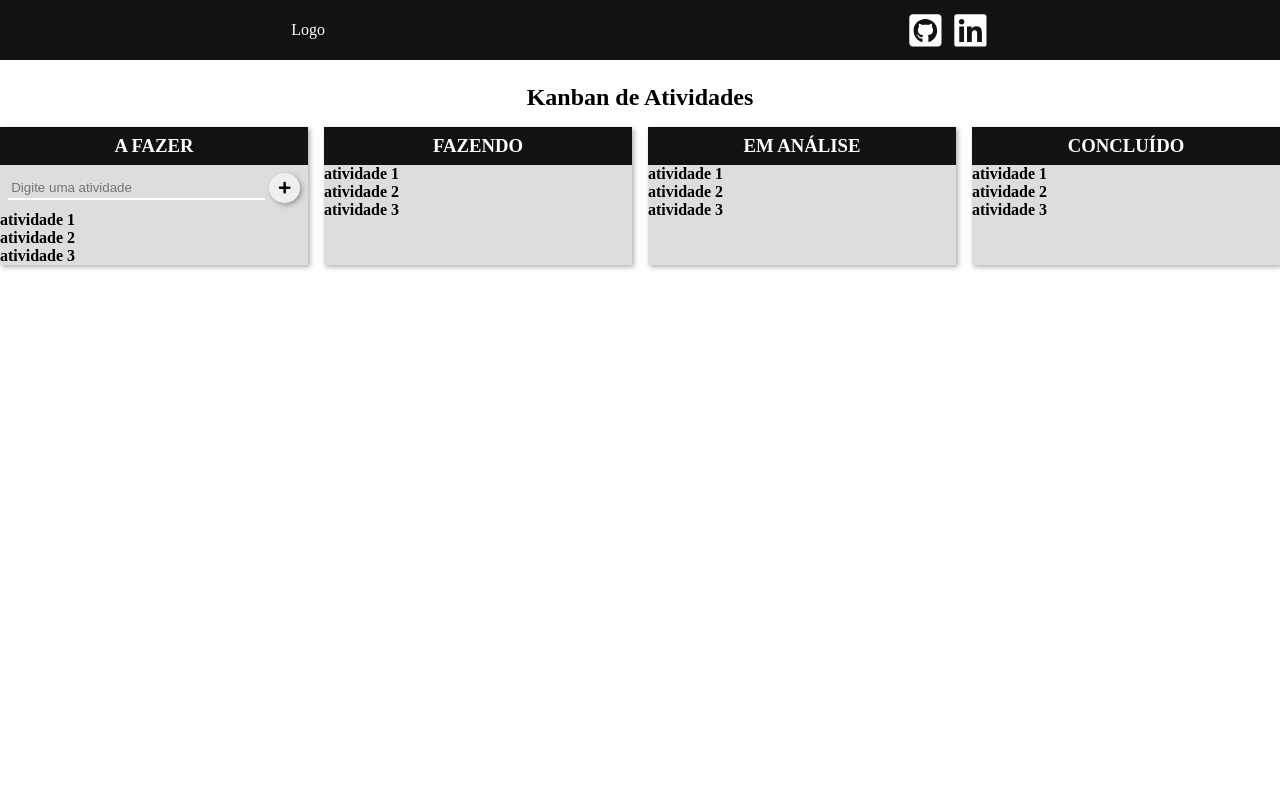
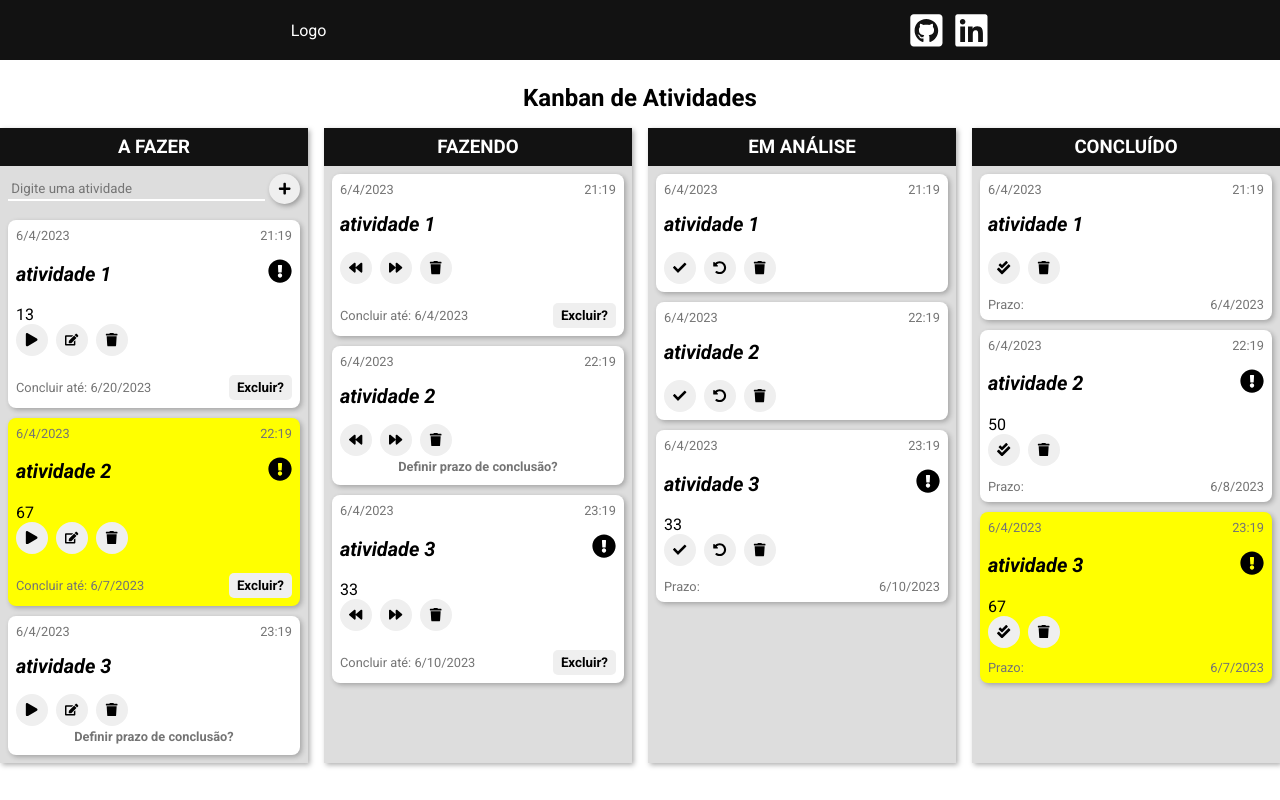
Before and after one commit to dev-ribeirojr/kanban, a React (Create React App) app: page / in a window 1280 px wide. Built offline with nearby package versions, Linux system fonts and the light colour scheme; the HTML template or start-up script is replaced by a standard one.

Commit message:
componentes cards

```diff
--- a/src/components/cards/cards.css
+++ b/src/components/cards/cards.css
@@ -0,0 +1,110 @@
+.area {
+    /* area que contem os cards*/
+    display: flex;
+    flex-direction: column;
+    gap: 10px;
+    padding: 0.5rem;
+}
+
+.content-card {
+    background-color: #FFF;
+    padding: 0.5rem;
+    border-radius: 0.5rem;
+    box-shadow: 2px 2px 5px #12121246;
+}
+
+.info-criacao,
+.prazo-info {
+    display: flex;
+    align-items: center;
+    justify-content: space-between;
+
+    font-size: 0.8rem;
+    color: #747474;
+}
+
+.area-titulo {
+    display: flex;
+    align-items: center;
+    justify-content: space-between;
+
+    margin: 1rem 0;
+    font-size: 1.5rem;
+}
+
+.area-titulo h1 {
+    font-style: italic;
+}
+
+.area-titulo abbr {
+    cursor: pointer;
+}
+
+.area-botao {
+    display: flex;
+    align-items: center;
+    gap: 0.5rem;
+}
+
+.area-botao button {
+    outline: none;
+    border: none;
+
+    height: 2rem;
+    width: 2rem;
+
+    display: flex;
+    align-items: center;
+    justify-content: center;
+
+    border-radius: 50px;
+    cursor: pointer;
+
+    transition: all 0.5s;
+}
+
+.area-botao button:hover,
+.prazo-info button:hover {
+    color: #FFF;
+    background-color: #121212;
+}
+
+.area-prazo {
+    display: flex;
+    flex-direction: column;
+    justify-content: center;
+}
+
+.definir-prazo {
+    outline: none;
+    border: none;
+    background-color: transparent;
+    font-size: 0.8rem;
+    font-weight: bold;
+    color: #747474;
+
+    padding: 0.2rem;
+    cursor: pointer;
+    transition: all 0.5s;
+}
+
+.definir-prazo:hover {
+    color: #121212;
+    text-decoration: underline;
+}
+
+.prazo-info {
+    margin-top: 0.8rem;
+}
+
+.prazo-info button {
+    border: none;
+    outline: none;
+
+    padding: 0.3rem 0.5rem;
+    font-weight: bold;
+    border-radius: 5px;
+    cursor: pointer;
+
+    transition: all 0.5s;
+}
--- a/src/components/cards/index.js
+++ b/src/components/cards/index.js
@@ -1,13 +1,170 @@
 import './cards.css';
 import { useState } from 'react';
+import { FaPlay, FaEdit, FaTrash, FaBackward, FaForward, FaUndoAlt, FaCheck, FaCheckDouble, FaExclamationCircle } from 'react-icons/fa';
 
-function Cards({ dados }) {
-    const [atividades, setAtividades] = useState(dados)
+function Cards({ dados, titulo }) {
+    const [atividades, setAtividades] = useState(dados);
+
+    function converterData(props) {
+        if (props != null) {
+            const data = new Date(props)
+            return (
+                data.toLocaleDateString('pr-br', {
+                    timeZone: 'UTC'
+                })
+            );
+        }
+    }
+    function validarPrazo(props) {
+        if (props != null) {
+            const data = props.replaceAll('-', '');
+
+            if (Number(data) > Number(dataAtual())) {
+                return (
+                    true
+                )
+            }
+            return (
+                false
+            )
+        }
+
+    }
+    function dataAtual() {
+        const data = new Date();
+        return (
+            `${data.getFullYear()}${data.getMonth() + 1 > 9 ?
+                `${data.getMouth() + 1}` :
+                `0${data.getMonth() + 1}`
+            }${data.getDate() > 9 ?
+                `${data.getDate()}` :
+                `0${data.getDate()}`}`
+        )
+    }
+
+    function porcentagem(card) {
+
+        if (card.prazoDias > 0 && card.prazoConclusao != null) {
+
+            const dataPrazo = card.prazoDias;
+            const prazoatual = Number(dataAtual()) - Number(card.dataCriacao.replaceAll('-', ''))
+            console.log(prazoatual)
+            const result = (prazoatual * 100) / dataPrazo
+
+            console.log(result)
+            return result.toFixed()
+        }
+
+    }
 
     return (
-        <section>
+        <section className='area'>
             {atividades.map((card) => (
-                <h1>{card.atividade}</h1>
+                <article
+                    key={card.id}
+                    className='content-card'
+                    style={{
+                        backgroundColor: porcentagem(card) > 60 ?
+                            porcentagem(card) > 75 ?
+                                'orange' : "yellow" :
+                            null
+
+                    }}
+                >
+                    <div className='info-criacao'>
+                        <p>{converterData(card.dataCriacao)}</p>
+                        <p>{card.horaCriacao}</p>
+                    </div>
+                    <div className='area-titulo'>
+                        <h1>{card.atividade}</h1>
+
+                        {validarPrazo(card.prazoConclusao) &&
+                            <abbr title='Atividade Vencida!'>
+                                <FaExclamationCircle />
+                            </abbr>
+                        }
+                    </div>
+                    {porcentagem(card)}
+
+                    {titulo === 'A FAZER' &&
+                        <div className='area-botao'>
+                            <button>
+                                <FaPlay />
+                            </button>
+                            <button>
+                                <FaEdit />
+                            </button>
+                            <button>
+                                <FaTrash />
+                            </button>
+                        </div>
+                    }
+                    {titulo === 'FAZENDO' &&
+                        <div className='area-botao'>
+                            <button>
+                                <FaBackward />
+                            </button>
+                            <button>
+                                <FaForward />
+                            </button>
+                            <button>
+                                <FaTrash />
+                            </button>
+                        </div>
+                    }
+                    {titulo === 'EM ANÁLISE' &&
+                        <div className='area-botao'>
+                            <button>
+                                <FaCheck />
+                            </button>
+                            <button>
+                                <FaUndoAlt />
+                            </button>
+                            <button>
+                                <FaTrash />
+                            </button>
+                        </div>
+                    }
+                    {titulo === 'CONCLUÍDO' &&
+                        <div className='area-botao'>
+                            <button>
+                                <FaCheckDouble />
+                            </button>
+                            <button>
+                                <FaTrash />
+                            </button>
+                        </div>
+                    }
+                    {titulo === 'A FAZER' || titulo === 'FAZENDO' ?
+                        <div className='area-prazo'>
+                            <button className='definir-prazo'>
+                                {card.prazoConclusao === null &&
+                                    "Definir prazo de conclusão?"
+                                }
+                            </button>
+                            {card.prazoConclusao != null &&
+                                <div className='prazo-info'>
+                                    <p>Concluir até: {converterData(card.prazoConclusao)}</p>
+                                    <button>
+                                        Excluir?
+                                    </button>
+                                </div>
+                            }
+                        </div>
+                        : null
+                    }
+                    {titulo === 'EM ANÁLISE' || titulo === 'CONCLUÍDO' ?
+                        <div className='area-prazo'>
+                            {card.prazoConclusao != null &&
+                                <div className='prazo-info'>
+                                    <p>Prazo:</p>
+                                    <p>{converterData(card.prazoConclusao)}</p>
+                                </div>
+                            }
+                        </div>
+                        : null
+                    }
+                </article>
             ))}
         </section>
     )
--- a/src/components/quadros/index.js
+++ b/src/components/quadros/index.js
@@ -28,7 +28,7 @@ function Quadros({ dados }) {
                             </button>
                         </form>
                     }
-                    <Cards dados={item.atividades} />
+                    <Cards dados={item.atividades} titulo={item.titulo} />
                 </section>
             ))}
         </div>
--- a/src/index.css
+++ b/src/index.css
@@ -1,7 +1,10 @@
+@import url('https://fonts.googleapis.com/css2?family=Roboto:ital,wght@0,400;0,500;0,700;1,400;1,500;1,700&display=swap');
+
 * {
     margin: 0;
     padding: 0;
     box-sizing: border-box;
+    font-family: 'Roboto', sans-serif;
 }
 
 .app {
--- a/src/pages/Home/index.js
+++ b/src/pages/Home/index.js
@@ -14,18 +14,24 @@ function Home() {
                     id: 1,
                     atividade: 'atividade 1',
                     dataCriacao: '2023-06-04',
-                    horaCriacao: '21:19'
+                    horaCriacao: '21:19',
+                    prazoConclusao: '2023-06-20',
+                    prazoDias: 16
                 },
                 {
                     id: 2,
                     atividade: 'atividade 2',
                     dataCriacao: '2023-06-04',
-                    horaCriacao: '22:19'
+                    horaCriacao: '22:19',
+                    prazoConclusao: '2023-06-07',
+                    prazoDias: 3
                 }, {
                     id: 3,
                     atividade: 'atividade 3',
                     dataCriacao: '2023-06-04',
-                    horaCriacao: '23:19'
+                    horaCriacao: '23:19',
+                    prazoConclusao: null,
+                    prazoDias: 0
                 },
             ]
         },
@@ -37,18 +43,24 @@ function Home() {
                     id: 1,
                     atividade: 'atividade 1',
                     dataCriacao: '2023-06-04',
-                    horaCriacao: '21:19'
+                    horaCriacao: '21:19',
+                    prazoConclusao: '2023-06-04',
+                    prazoDias: 0
                 },
                 {
                     id: 2,
                     atividade: 'atividade 2',
                     dataCriacao: '2023-06-04',
-                    horaCriacao: '22:19'
+                    horaCriacao: '22:19',
+                    prazoConclusao: null,
+                    prazoDias: 0
                 }, {
                     id: 3,
                     atividade: 'atividade 3',
                     dataCriacao: '2023-06-04',
-                    horaCriacao: '23:19'
+                    horaCriacao: '23:19',
+                    prazoConclusao: '2023-06-10',
+                    prazoDias: 6
                 },
             ]
         },
@@ -60,18 +72,24 @@ function Home() {
                     id: 1,
                     atividade: 'atividade 1',
                     dataCriacao: '2023-06-04',
-                    horaCriacao: '21:19'
+                    horaCriacao: '21:19',
+                    prazoConclusao: null,
+                    prazoDias: 0
                 },
                 {
                     id: 2,
                     atividade: 'atividade 2',
                     dataCriacao: '2023-06-04',
-                    horaCriacao: '22:19'
+                    horaCriacao: '22:19',
+                    prazoConclusao: null,
+                    prazoDias: 0
                 }, {
                     id: 3,
                     atividade: 'atividade 3',
                     dataCriacao: '2023-06-04',
-                    horaCriacao: '23:19'
+                    horaCriacao: '23:19',
+                    prazoConclusao: '2023-06-10',
+                    prazoDias: 6
                 },
             ]
         },
@@ -83,18 +101,25 @@ function Home() {
                     id: 1,
                     atividade: 'atividade 1',
                     dataCriacao: '2023-06-04',
-                    horaCriacao: '21:19'
+                    horaCriacao: '21:19',
+                    prazoConclusao: '2023-06-04',
+                    prazoDias: 0
                 },
                 {
                     id: 2,
                     atividade: 'atividade 2',
                     dataCriacao: '2023-06-04',
-                    horaCriacao: '22:19'
+                    horaCriacao: '22:19',
+                    prazoConclusao: '2023-06-08',
+                    prazoDias: 4
                 }, {
                     id: 3,
                     atividade: 'atividade 3',
                     dataCriacao: '2023-06-04',
-                    horaCriacao: '23:19'
+                    horaCriacao: '23:19',
+                    prazoConclusao: '2023-06-07',
+                    prazoDias: 3
+
                 },
             ]
         }
```
